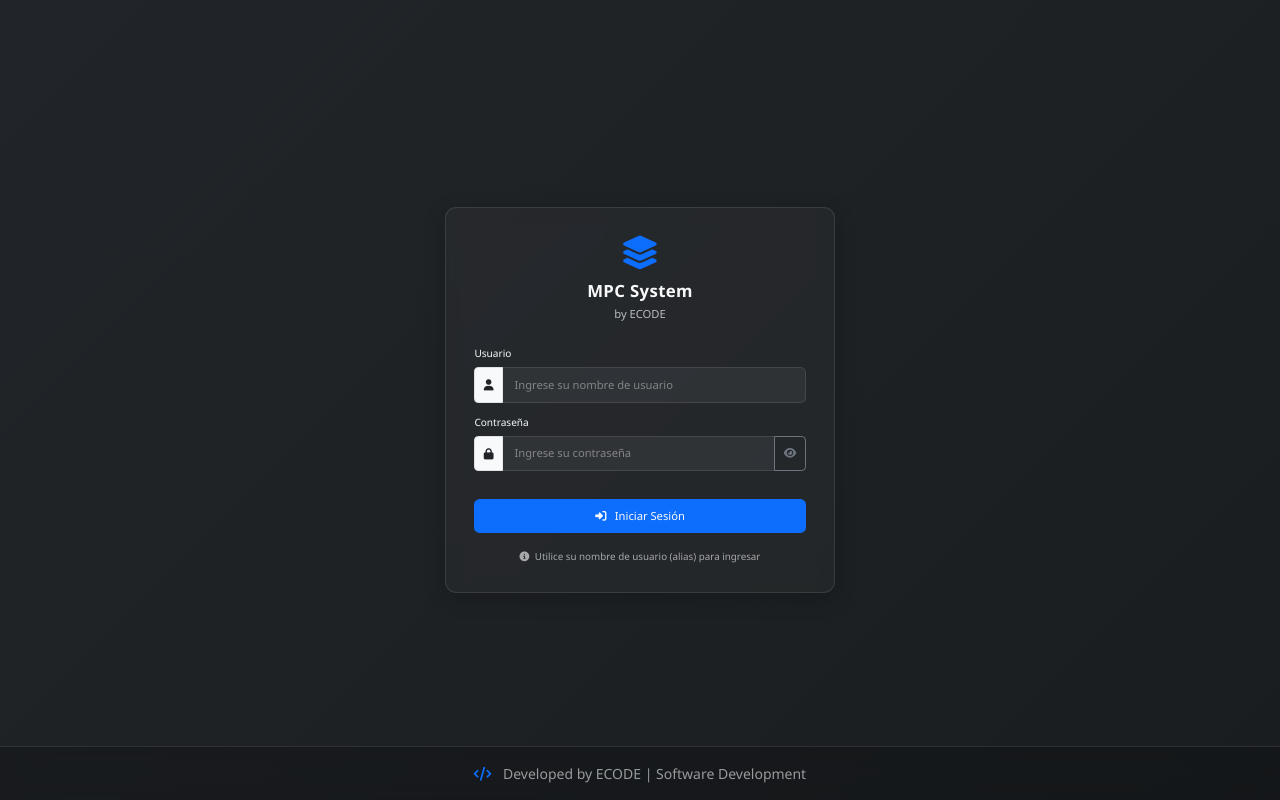
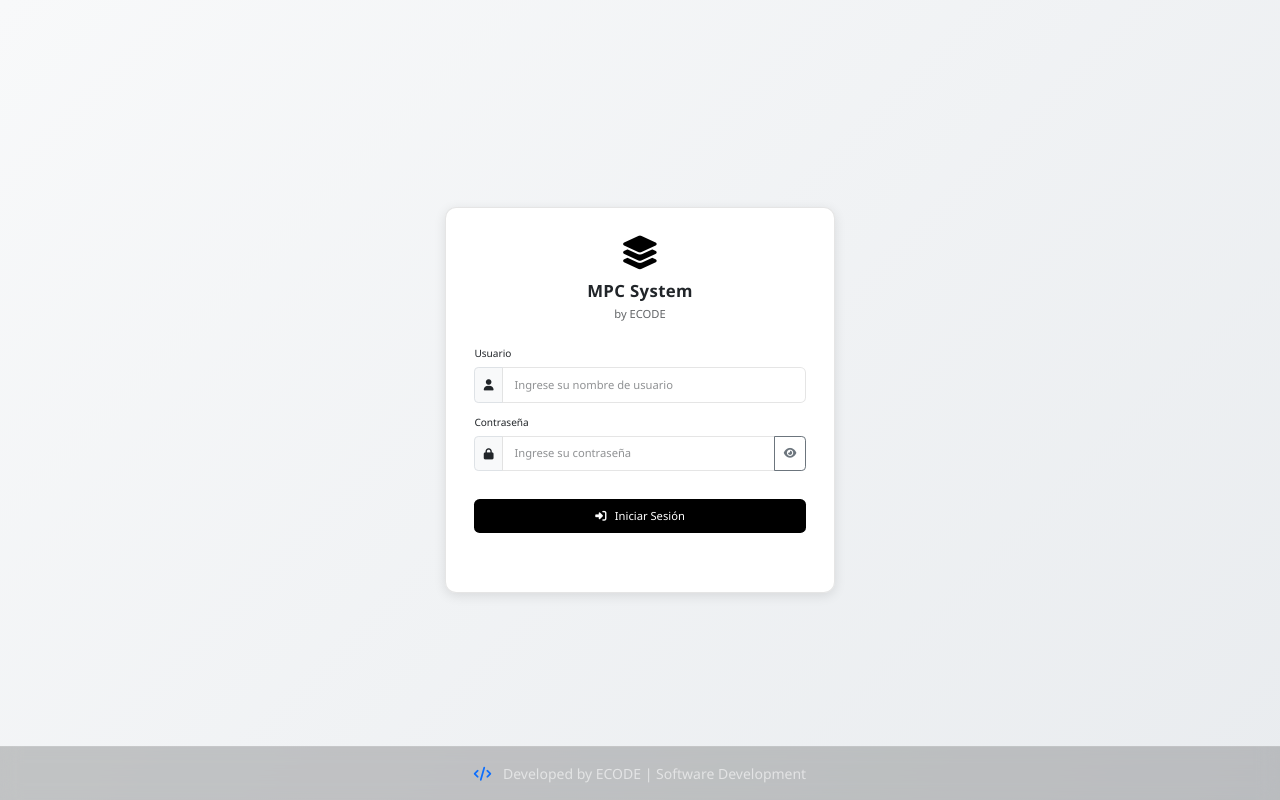
Before and after one commit to e-slzr/minlexsv, a PHP site: page /views/login.php in a window 1280 px wide. Run offline with PHP 8.4, Linux system fonts and the light colour scheme.

Commit message:
style: update UI styles for dropdown, progress bar, and login page
Update dropdown icon styles to use chevron-right and chevron-down icons. Replace progress badge with a progress bar in the PO view. Modify login page styles to use a lighter theme with updated colors and shadows. Adjust badge classes in the usuarios view for consistency.

```diff
--- a/css/style_login.css
+++ b/css/style_login.css
@@ -1,12 +1,12 @@
 :root {
-    --primary-bg: #212529;
-    --primary-text: #f8f9fa;
-    --primary-accent: #0d6efd;
+    --primary-bg: #ffffff;
+    --primary-text: #212529;
+    --primary-accent: #000000;
     --error-color: #dc3545;
 }
 
 body {
-    background: linear-gradient(135deg, var(--primary-bg) 0%, #1a1d20 100%);
+    background: linear-gradient(135deg, #f8f9fa 0%, #e9ecef 100%);
     min-height: 100vh;
     margin: 0;
     font-family: 'Segoe UI', Tahoma, Geneva, Verdana, sans-serif;
@@ -23,12 +23,12 @@ body {
 }
 
 .login-card {
-    background: rgba(255, 255, 255, 0.03);
-    border: 1px solid rgba(255, 255, 255, 0.1);
+    background: rgba(255, 255, 255, 0.95);
+    border: 1px solid rgba(0, 0, 0, 0.1);
     border-radius: 16px;
     padding: 2.5rem;
     backdrop-filter: blur(10px);
-    box-shadow: 0 8px 32px rgba(0, 0, 0, 0.2);
+    box-shadow: 0 4px 16px rgba(0, 0, 0, 0.1);
 }
 
 .login-brand {
@@ -63,8 +63,8 @@ body {
 }
 
 .login-form .form-control {
-    background: rgba(255, 255, 255, 0.05);
-    border: 1px solid rgba(255, 255, 255, 0.1);
+    background: rgba(255, 255, 255, 0.9);
+    border: 1px solid rgba(0, 0, 0, 0.1);
     border-radius: 8px;
     color: var(--primary-text);
     padding: 0.75rem 1rem;
@@ -73,19 +73,19 @@ body {
 }
 
 .login-form .form-control:focus {
-    background: rgba(255, 255, 255, 0.1);
+    background: #ffffff;
     border-color: var(--primary-accent);
-    box-shadow: none;
+    box-shadow: 0 0 0 0.2rem rgba(13, 110, 253, 0.25);
     outline: none;
 }
 
 .login-form .form-control::placeholder {
-    color: rgba(255, 255, 255, 0.4);
+    color: rgba(33, 37, 41, 0.5);
 }
 
 .login-btn {
     background: var(--primary-accent);
-    color: var(--primary-text);
+    color: white;
     border: none;
     border-radius: 8px;
     padding: 0.75rem;
@@ -115,7 +115,7 @@ body {
 .alert-error {
     background: rgba(220, 53, 69, 0.1);
     border: 1px solid rgba(220, 53, 69, 0.2);
-    color: #ff6b6b;
+    color: #dc3545;
     border-radius: 8px;
     padding: 1rem;
     margin-bottom: 1.5rem;
--- a/css/style_menu.css
+++ b/css/style_menu.css
@@ -246,18 +246,20 @@
 }
 
 .dropdown-toggle::after {
-    content: '\f105'; /* Ícono de flecha a la derecha */
+    content: '\f054'; /* Ícono de flecha chevron-right */
     font-family: 'Font Awesome 6 Free';
     font-weight: 900;
     position: absolute;
     right: 15px;
     top: 50%;
     transform: translateY(-50%);
+    font-size: 0.8rem;
     transition: transform 0.3s ease;
 }
 
 .dropdown-toggle[aria-expanded="true"]::after {
-    transform: translateY(-50%) rotate(90deg);
+    content: '\f078'; /* Ícono de flecha chevron-down */
+    transform: translateY(-50%);
 }
 
 .dropdown-toggle[aria-expanded="true"] li {
```
Also changed, not shown: views/po.php (+5 -3 lines), views/usuarios.php (+4 -4 lines).
